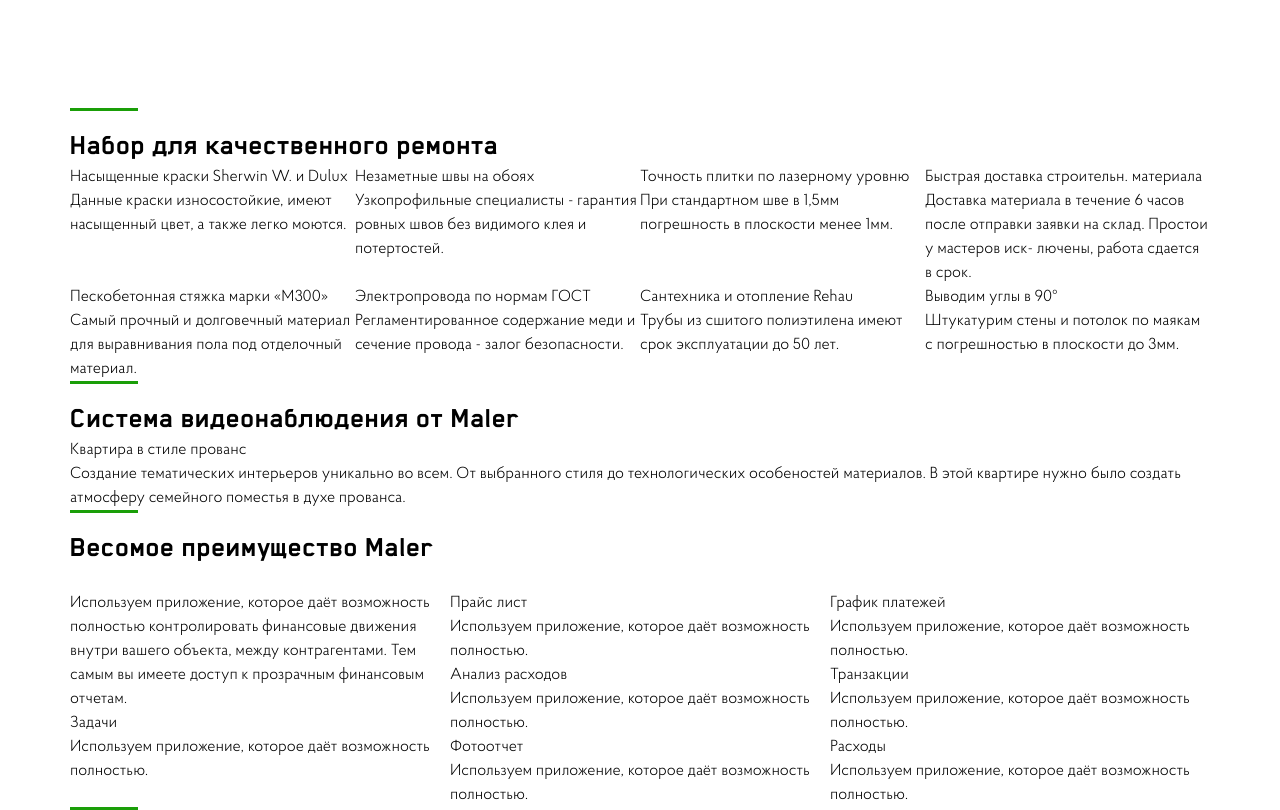
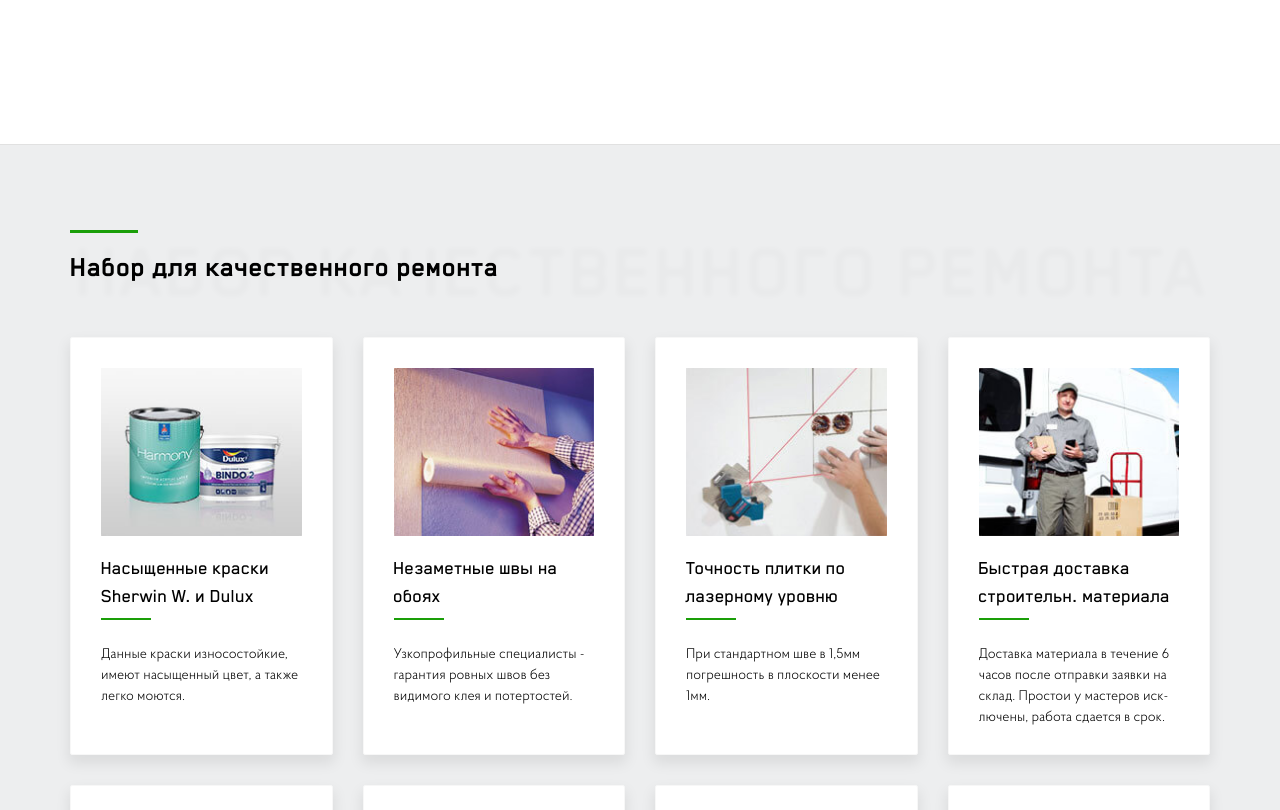
Before and after one commit to vadholovin/vh-maler, a website: page app/index.html in a window 1280 px wide. Shown: the part 8660-9470 px from the top of the page. Drawn offline with Linux system fonts and the light colour scheme.

Commit message:
Styled kit section

```diff
--- a/app/index.html
+++ b/app/index.html
@@ -457,11 +457,11 @@
 
 
     <!-- KIT SECTION -->
-    <section class="kit" id="kit">
+    <section class="kit section-bg" id="kit">
       <div class="container">
         <h2 class="section-title kit-title">
           Набор для качественного ремонта
-          <span></span>
+          <span class="section-title--blur">Набор качественного ремонта</span>
         </h2>
 
         <div class="pure-g kit-list">
@@ -569,16 +569,17 @@
 
 
     <!-- APP SECTION -->
-    <section class="app" id="app">
+    <section class="app section-bg" id="app">
       <div class="container">
         <h2 class="section-title app-title">Весомое преимущество Maler</h2>
 
         <div class="app-block">
-          <div class="app-images">
-            <div class="app-img">
+          <ul class="app-images">
+            <li class="app-img" style="display: block;">
               <img src="img/app" alt="">
-            </div>
-          </div>
+            </li>
+          </ul>
+
           <div class="app-controls pure-g">
             <div class="pure-u-1 pure-u-xl-1-3 app-controls__col">
               <div class="app-controls__text">
--- /dev/null
+++ b/app/scss/sections/_app.scss
@@ -0,0 +1,11 @@
+/*------------------------------------------*/
+/*  #APP
+/*------------------------------------------*/
+
+.app {
+  padding-top: 75px;
+}
+
+.app-title {
+  margin-bottom: 20px;
+}
--- a/app/scss/sections/_interior.scss
+++ b/app/scss/sections/_interior.scss
@@ -6,7 +6,13 @@
   padding-top: 70px;
 }
 
+.interior-title {
+  margin-bottom: 36px;
+}
+
 .interior-row {
   height: 700px;
+  padding-top: 30px;
+  padding-bottom: 30px;
   border-top: 1px solid #e1e1e1;
 }
--- /dev/null
+++ b/app/scss/sections/_kit.scss
@@ -0,0 +1,76 @@
+/*------------------------------------------*/
+/*  #KIT
+/*------------------------------------------*/
+
+.kit {
+  padding-top: 85px;
+  padding-bottom: 50px;
+  border-top: 1px solid #e1e1e1;
+}
+
+.kit-title {
+  margin-bottom: 50px;
+}
+
+.kit-list {
+  margin-left: -15px;
+  margin-right: -15px;
+}
+
+.kit-item {
+  padding-left: 15px;
+  padding-right: 15px;
+  margin-bottom: 30px;
+}
+
+.kit-item__content {
+  display: flex;
+  flex-direction: column;
+  height: 100%;
+  min-height: 412px;
+  padding: 30px;
+  padding-bottom: 26px;
+  border: 1px solid #f7f7f7;
+  border-radius: 2px;
+  background-color: #fff;
+  box-shadow: 0px 7px 13.5px 1.5px rgba(0, 0, 0, 0.08);
+  transition: all 0.3s;
+}
+
+.kit-item:hover .kit-item__content {
+  box-shadow: 0px 7px 13.5px 1.5px rgba(0, 0, 0, 0.2);
+  transform: translateY(-6px);
+}
+
+.kit-item__img {
+  width: 100%;
+  height: 0;
+  padding-top: 83.74384236%;
+  background-repeat: no-repeat;
+  background-position: center;
+  background-size: cover;
+  margin-bottom: 18px;
+}
+
+.kit-item__title {
+  position: relative;
+  font-weight: 500;
+  font-family: $fontS;
+  font-size: rem(20);
+  line-height: 1.4;
+  margin-bottom: 24px;
+  padding-bottom: 10px;
+
+  &::after {
+    position: absolute;
+    content: '';
+    bottom: 0;
+    left: 0;
+    width: 50px;
+    border-top: 2px solid $green;
+  }
+}
+
+.kit-item__desc {
+  font-size: rem(14);
+}
--- /dev/null
+++ b/app/scss/sections/_tv.scss
@@ -0,0 +1,55 @@
+/*------------------------------------------*/
+/*  #TV
+/*------------------------------------------*/
+
+.tv {
+  padding-top: 82px;
+  padding-bottom: 90px;
+}
+
+.tv-title {
+  margin-bottom: 42px;
+}
+
+.tv-slider {
+  height: 630px;
+}
+
+.tv-item {
+  position: relative;
+}
+
+.tv-item__textbox {
+  position: absolute;
+  top: 30px;
+  right: 30px;
+  width: 100%;
+  max-width: 300px;
+  padding: 32px 40px;
+  border-radius: 3px;
+  font-size: rem(15);
+  line-height: 1.66;
+  color: #fff;
+  background-color: rgba(0, 0, 0, 0.5);
+  box-shadow: 0px 5px 8.37px 0.63px rgba(0, 0, 0, 0.3);
+  z-index: 1;
+}
+
+.tv-item__textbox-title {
+  position: relative;
+  font-family: $fontS;
+  font-weight: bold;
+  font-size: rem(24);
+  line-height: 1.2;
+  margin-bottom: 18px;
+  padding-bottom: 16px;
+
+  &::after {
+    position: absolute;
+    content: '';
+    bottom: 0;
+    left: 0;
+    width: 50px;
+    border-top: 2px solid #fff;
+  }
+}
--- a/app/scss/style.scss
+++ b/app/scss/style.scss
@@ -40,4 +40,7 @@
   'sections/video',
   'sections/design',
   'sections/price',
-  'sections/interior';
+  'sections/interior',
+  'sections/kit',
+  'sections/tv',
+  'sections/app';
```
Also changed, not shown: app/css/style.css, app/img/app/analysis.png (added), app/img/app/costs.png (added), app/img/app/main.png (added), app/img/app/payment.png (added), app/img/app/photo.png (added), app/img/app/price.png (added), app/img/app/task.png (added), app/img/app/transaction.png (added), 1 other file.
